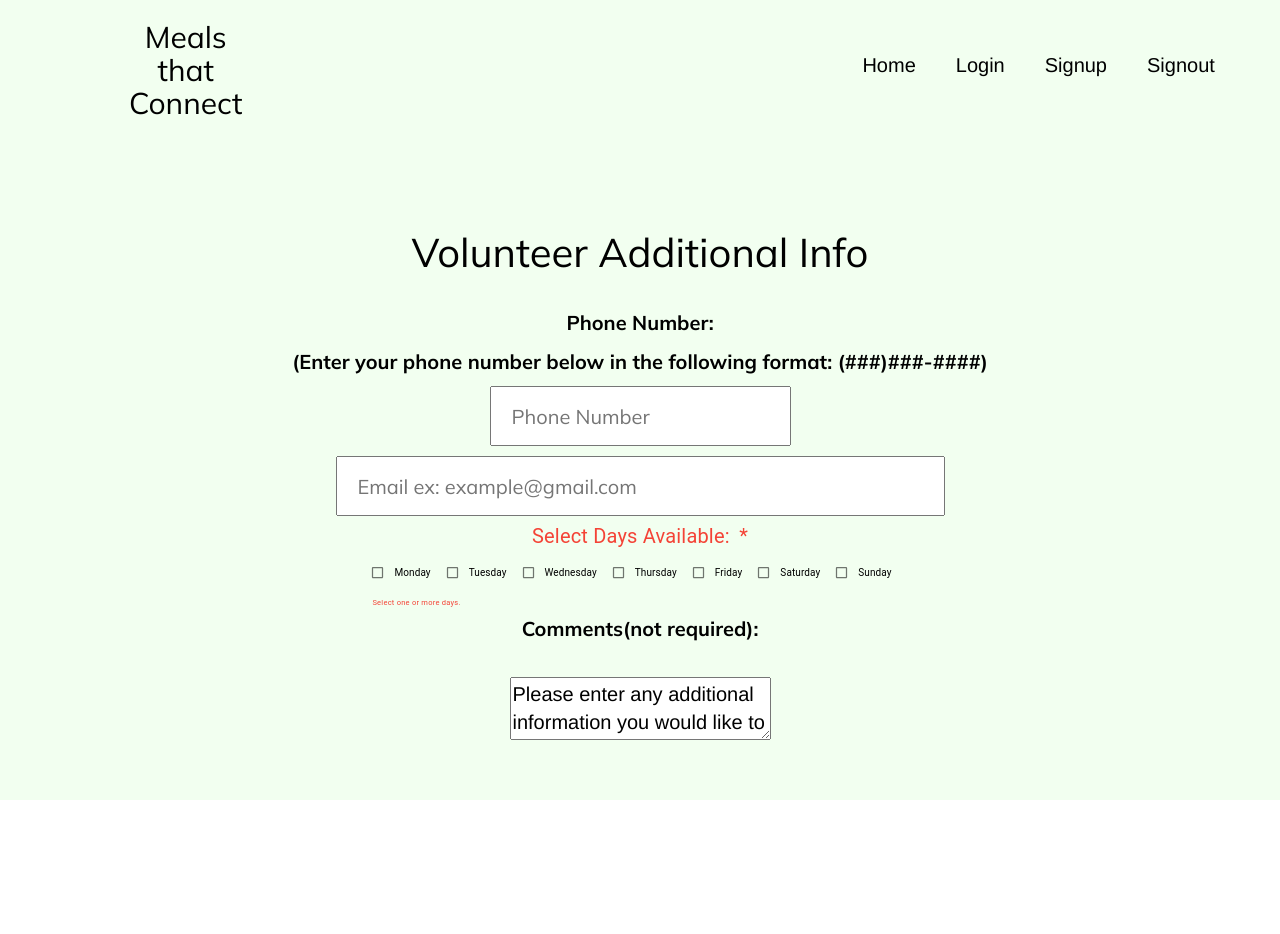
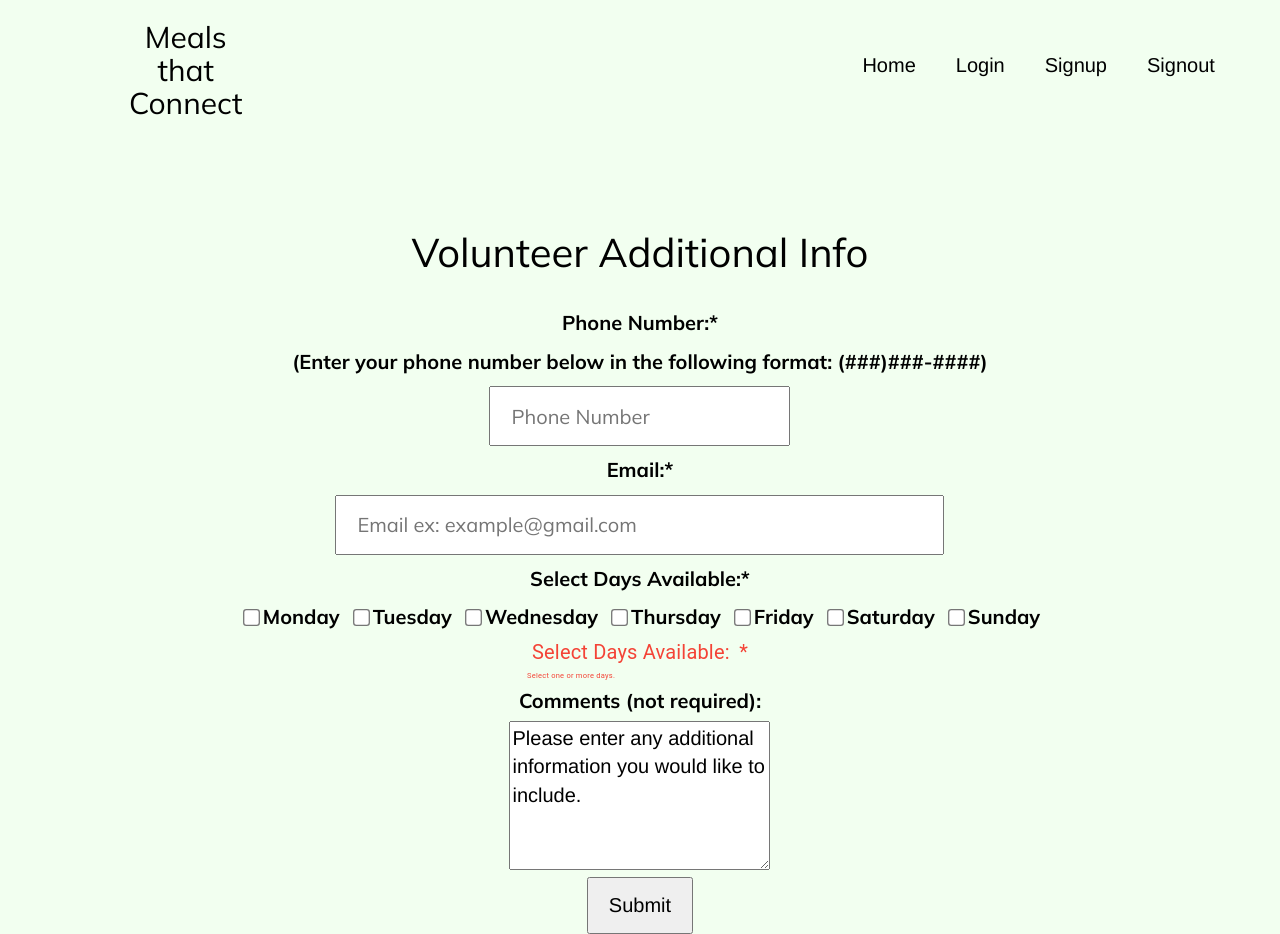
Before and after one commit to hack4impact-calpoly/meals-that-connect, a React (Create React App) app in the folder frontend/: page /volunteer-additional-info in a window 1280 px wide. Before the commit the page ends 800 px from the top, so only its background shows below. Built offline with nearby package versions, Linux system fonts and the light colour scheme; a web font is replaced by a local one.

Commit message:
Updated Volunteer Info page

```diff
--- a/frontend/src/components/VolunteerInfo.js
+++ b/frontend/src/components/VolunteerInfo.js
@@ -12,6 +12,7 @@ import FormControlLabel from '@material-ui/core/FormControlLabel';
 import FormHelperText from '@material-ui/core/FormHelperText';
 import Checkbox from '@material-ui/core/Checkbox';
 
+
 class VolunteerInfo extends Component{
 	constructor(props){
 		super(props);
@@ -24,30 +25,42 @@ class VolunteerInfo extends Component{
                 site: ""
             },
             comments: "Please enter any additional information you would like to include.",
+
             Monday: false,
             Tuesday: false,
             Wednesday: false,
             Thursday: false,
             Friday: false,
             Saturday: false,
-            Sunday: false
+            Sunday: false,
+
+            checkedBox: false
 		}
 
 	}
 
-	handleCheckedBox = (event) => {
+	handleChange = (event) => {
 		this.setState({ [event.target.name]: event.target.checked });
+	}
 
+	addDays = () => {
 		let daysArray = this.state.personalData.days;
 		console.log(daysArray);
-		console.log(event.target.name)
+		//console.log(event.target.name)
 
-		if (event.target.checked == true){
+		//if (event.target.checked == true){
 			//daysArray.push(event.target.label)
 
-		}
+		//}
 	}
 
+	submitInfo = () => {
+		this.addDays();
+	}
+
+	//to do:
+	// - make phone num, email, days required ~ throw error if not filled
+	// - display page if not filled by user
 	render(){
 
 		const { Monday, Tuesday, Wednesday, Thursday, Friday, Saturday, Sunday } = this.state;
@@ -57,53 +70,110 @@ class VolunteerInfo extends Component{
 			<div className='VolunteerInfo-form'>
 				<h2 id="header"> Volunteer Additional Info </h2>
 
-				<label for="phoneNumber">Phone Number: </label>
-				<label id="phone-label"> (Enter your phone number below in the following format: (###)###-####)</label>
-				<input type="text" id="phoneNumber" placeholder='Phone Number' size="22" required/>
+				<form onSumbit={this.submitInfo}>
+					<label for="phoneNumber"> Phone Number:* </label>
+					<br/>
+					<label id="phone-label"> (Enter your phone number below in the following format: (###)###-####)</label>
+					<br/>
+					<input type="text" id="phoneNumber" placeholder='Phone Number' size="22" required/>
 
-				<input type="text" id="email" placeholder="Email ex: example@gmail.com" size="50" required/>
+					<br/>
+					<label for="email"> Email:* </label>
+					<br/>
+					<input type="text" id="email" placeholder="Email ex: example@gmail.com" size="50" required/>
+
+					<div className="days-display">
+						<label id="days-text">Select Days Available:* </label>
+
+						<div className="days-row">
+
+							<label id="checkbox-display">
+								<input name="Monday"
+								type="checkbox"
+								checked={Monday}
+								onChange={this.handleChange} />
+							 	Monday
+							</label>
+
+							<label id="checkbox-display">
+								<input name="Tuesday"
+								type="checkbox"
+								checked={Tuesday}
+								onChange={this.handleChange} />
+							 	Tuesday
+							</label>
+
+							<label id="checkbox-display">
+								<input name="Wednesday"
+								type="checkbox"
+								checked={Wednesday}
+								onChange={this.handleChange} />
+							 	Wednesday
+							</label>
+
+							<label id="checkbox-display">
+								<input name="Thursday"
+								type="checkbox"
+								checked={Thursday}
+								onChange={this.handleChange} />
+							 	Thursday
+							</label>
+
+							<label id="checkbox-display">
+								<input name="Friday"
+								type="checkbox"
+								checked={Friday}
+								onChange={this.handleChange} />
+							 	Friday
+							</label>
+
+							<label id="checkbox-display">
+								<input name="Saturday"
+								type="checkbox"
+								checked={Saturday}
+								onChange={this.handleChange} />
+							 	Saturday
+							</label>
+
+							<label id="checkbox-display">
+								<input name="Sunday"
+								type="checkbox"
+								checked={Sunday}
+								onChange={this.handleChange} />
+							 	Sunday
+							</label>
+
+
+						</div>
+					</div>
 
 				<div className="days-display">
 				<FormControl required error={error} >
 					<FormLabel id="days-text"> Select Days Available: </FormLabel>
 					<FormGroup id="days-row">
-          			<FormControlLabel
-            			control={<Checkbox checked={Monday} onChange={this.handleCheckedBox} name="Monday" id="days-text" />}
-            		label="Monday"
-          			/>
-          			<FormControlLabel
-            		control={<Checkbox checked={Tuesday} onChange={this.handleCheckedBox} name="Tuesday" />}
-            		label="Tuesday"
-          			/>
-          			<FormControlLabel
-            		control={<Checkbox checked={Wednesday} onChange={this.handleCheckedBox} name="Wednesday" />}
-            		label="Wednesday"
-          			/>
-          			<FormControlLabel
-            		control={<Checkbox checked={Thursday} onChange={this.handleCheckedBox} name="Thursday" />}
-            		label="Thursday"
-          			/>
-          			<FormControlLabel
-            		control={<Checkbox checked={Friday} onChange={this.handleCheckedBox} name="Friday" />}
-            		label="Friday"
-          			/>
-          			<FormControlLabel
-            		control={<Checkbox checked={Saturday} onChange={this.handleCheckedBox} name="Saturday" />}
-            		label="Saturday"
-          			/>
-          			<FormControlLabel
-            		control={<Checkbox checked={Sunday} onChange={this.handleCheckedBox} name="Sunday" />}
-            		label="Sunday"
-          			/>
+
         			</FormGroup>
         			<FormHelperText>Select one or more days.</FormHelperText>
 				</FormControl>
 				</div>
 
+					<div className="comments">
+					<label> Comments  (not required): </label>
+					<br/>
+					<textarea
+					name="comments"
+					value={this.state.comments}
+					onChange={this.handleChange}
+					rows={5}
+					/>
+					<br/>
 
-				<label> Comments(not required): </label>
-				<br/>
-				<textarea value={this.state.comments} />
+					</div>
+
+					<input type="submit" value="Submit"/>
+
+
+				</form>
 
 
 
--- a/frontend/src/css/VolunteerInfo.css
+++ b/frontend/src/css/VolunteerInfo.css
@@ -16,13 +16,25 @@ h2 {
 	display: 'flex';
 }
 
-#days-row{
+.days-row{
 	flex-direction: row;
 	font-size: 15px;
 }
 
+#checkbox-margin{
+	margin: 20px;
+}
+input[type=checkbox]{
+	margin: 5px 5px 0;
+}
+
 #days-text{
 	font-size: 20px;
+}
+
+#submit-button {
+    display: block;
+    margin: 10px auto;
 }
 
 .VolunteerInfo-form {
```
